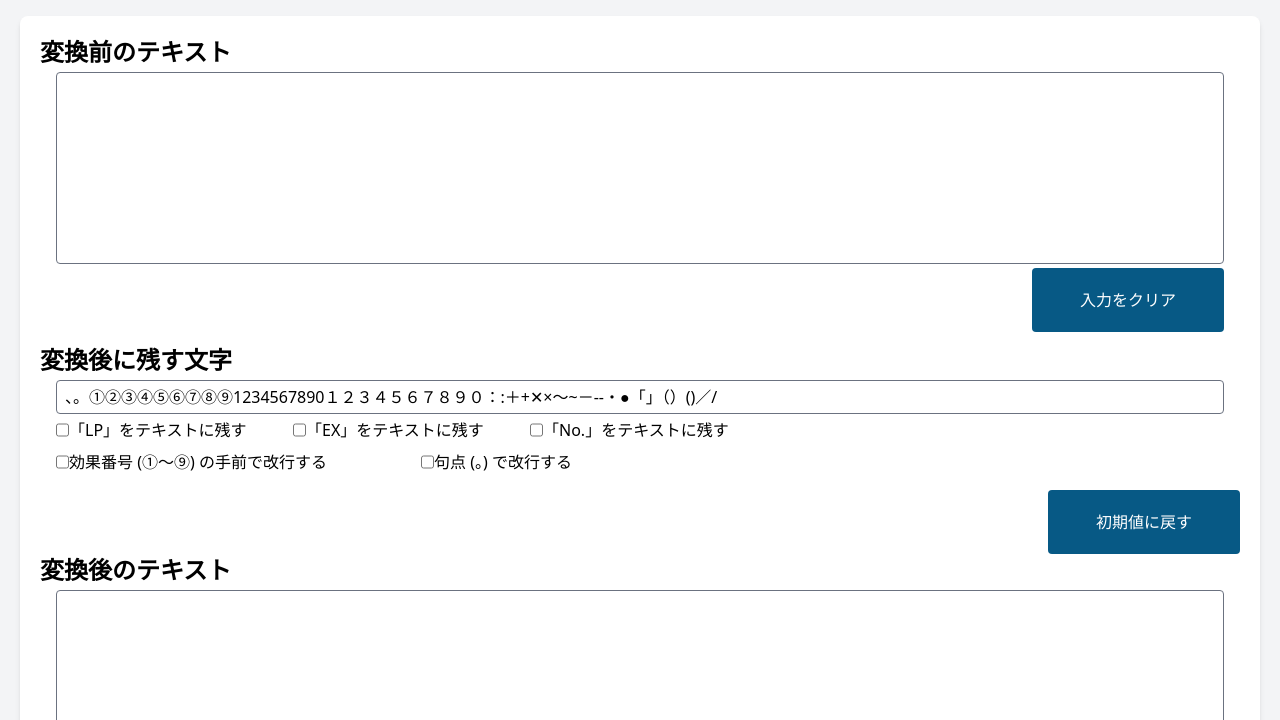
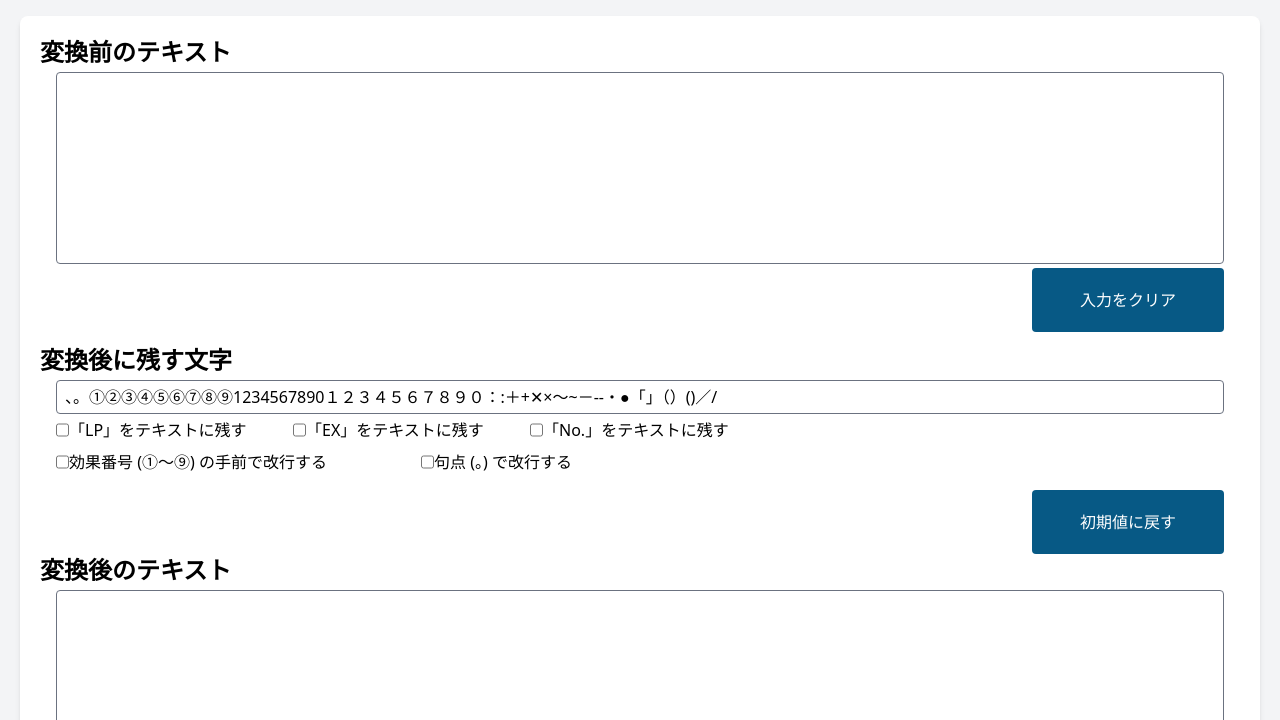
Before and after one commit to rere1ns/YGOQuiz, a plain HTML site: page index.html in a window 1280 px wide. Shown: the part 80-800 px from the top of the page. Drawn offline with nearby package versions, Linux system fonts and the light colour scheme.

Commit message:
Update index.html

```diff
--- a/index.html
+++ b/index.html
@@ -68,7 +68,7 @@
         </div>
       </div>
 
-      <div class="flex justify-end">
+      <div class="flex justify-end mx-[1rem]">
         <button
           class="p-2 bg-sky-800 text-white rounded hover:bg-sky-200 w-48 h-16"
           onclick="handleResetClick(event)"
```
